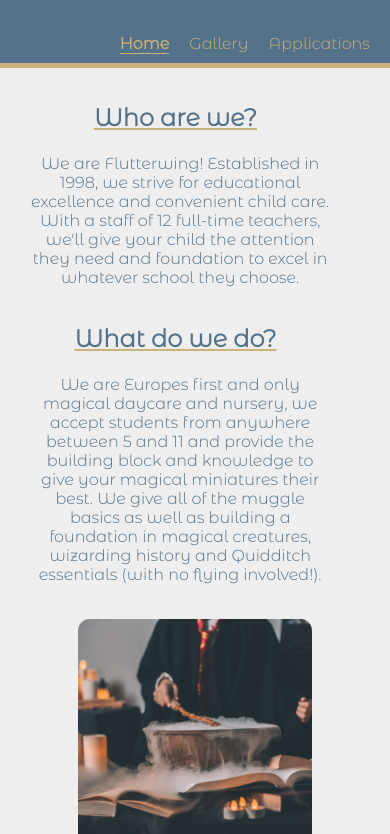
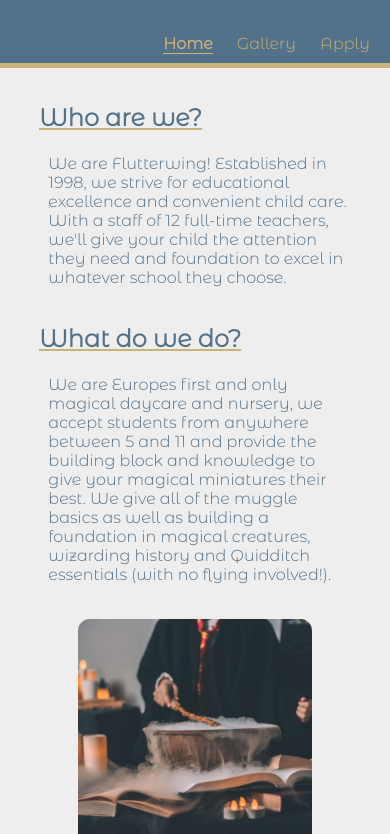
Before and after one commit to Marc-Hanson/portfolio-one, a plain HTML site: page index.html in a window 390 px wide. Shown: the part 89-923 px from the top of the page. Drawn offline with Linux system fonts and the light colour scheme.

```diff
--- a/assets/css/style.css
+++ b/assets/css/style.css
@@ -39,7 +39,6 @@ body {
     width: 125px;
     height: 125px;
     border-radius: 50%;
-    float: left;
     position: absolute;
     left: 50px;
     top: 20px;
@@ -55,14 +54,13 @@ body {
 /* nav links */
 
 nav {
-    float: right;
     position: absolute;
     bottom: 10px;
     right: 0;
 }
 
 #menu li {
-    float: right;
+    display: inline-block;
     list-style-type: none;
     padding-right: 20px;
 }
@@ -106,7 +104,7 @@ nav {
     text-align: left;
     vertical-align: top;
     display: inline-block;
-    margin: 5%;
+    padding: 5%;
 }
 
 #left-text h2 {
@@ -131,7 +129,7 @@ nav {
     text-align: right;
     vertical-align: top;
     display: inline-block;
-    margin: 5%;
+    padding: 5%;
 }
 
 #right-text h2 {
@@ -256,6 +254,7 @@ nav {
 
     #pictures {
         column-count: 2;
+        background-color: #000;
     }
 
 }
@@ -264,12 +263,17 @@ nav {
 
 @media screen and (max-width: 900px) {
 
-    #left-text,
+    #left-text {
+        width: 80%;
+    }
+
     #right-text {
+        text-align: left;
         width: 80%;
-        text-align: center;
-        display: block;
-        clear: both;
+    }
+
+    #right-text p {
+        padding: 0 0 5% 3%;
     }
 
     #right-image {
--- a/index.html
+++ b/index.html
@@ -20,13 +20,13 @@
             <nav>
                 <ul id="menu">
                     <li>
-                        <a href="form.html">Applications</a>
+                        <a href="index.html" class="active">Home</a>
                     </li>
                     <li>
                         <a href="gallery.html">Gallery</a>
                     </li>
                     <li>
-                        <a href="index.html" class="active">Home</a>
+                        <a href="form.html">Apply</a>
                     </li>
                 </ul>
             </nav>
```
Also changed, not shown: form.html (+2 -2 lines), gallery.html (+3 -3 lines), success.html (+2 -2 lines).
